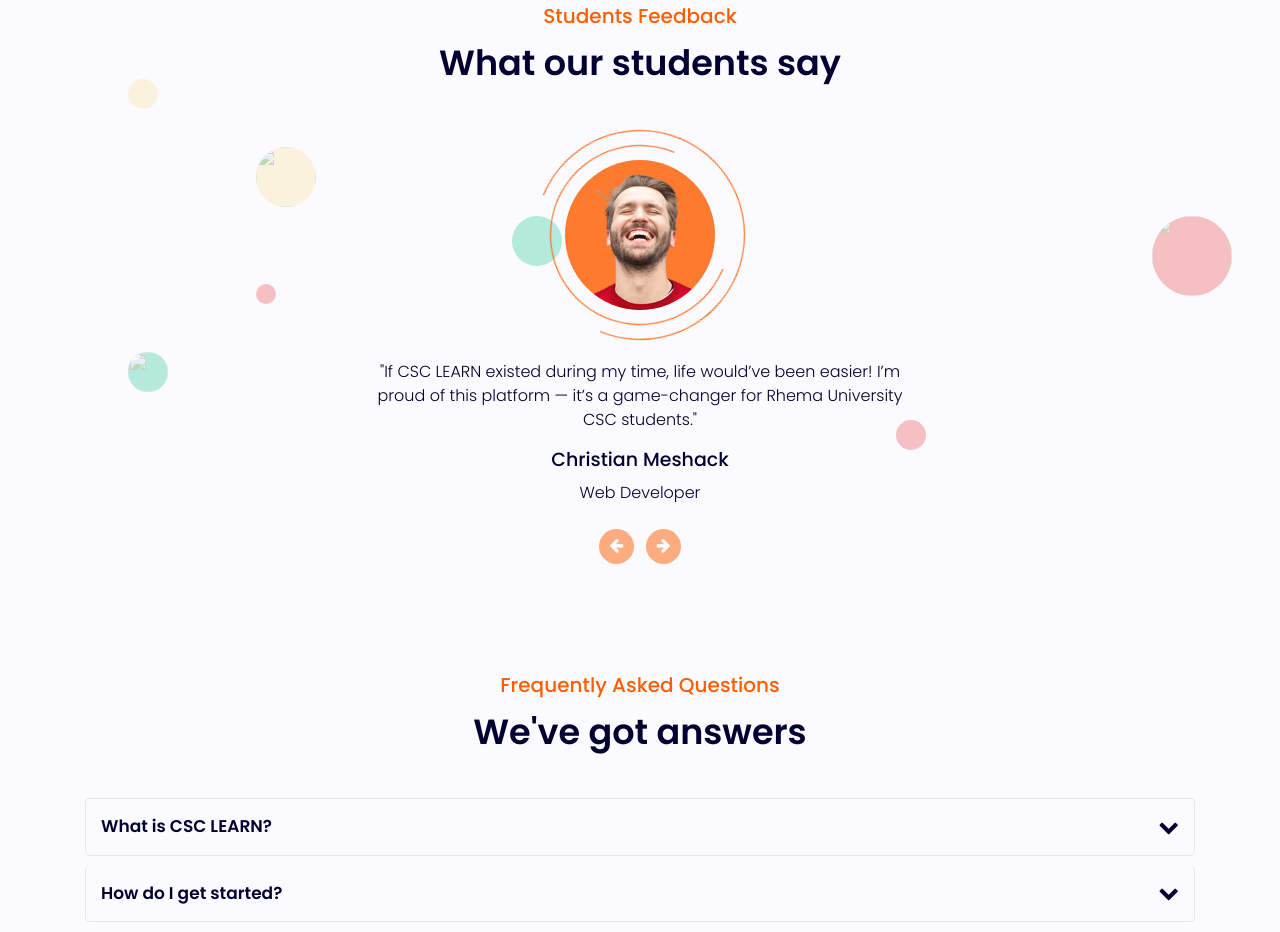
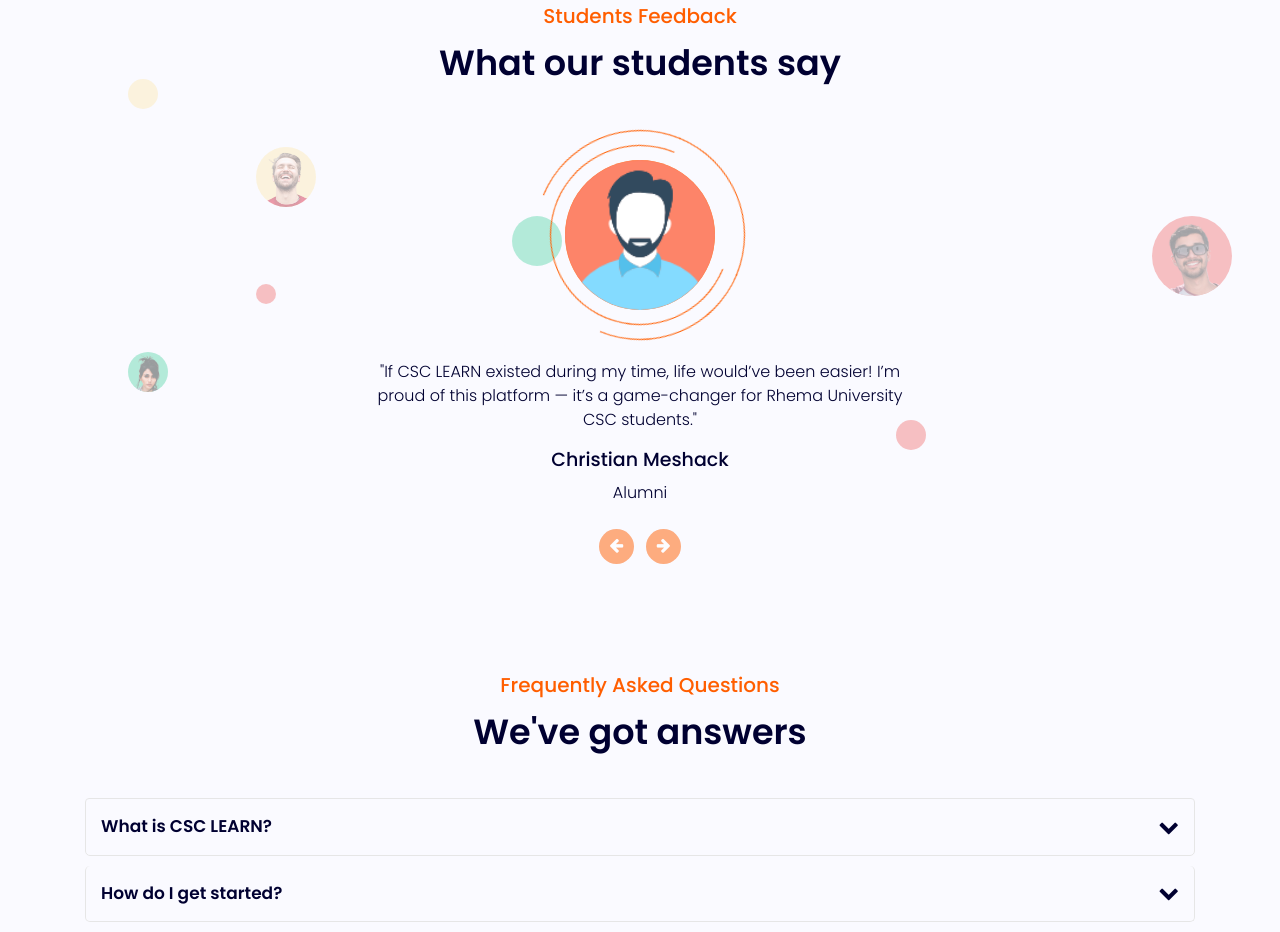
Before and after one commit to CodeMaestro-Chris/CSC-Learn, a website: page index.html in a window 1280 px wide. Shown: the part 3190-4122 px from the top of the page. Drawn offline with Linux system fonts and the light colour scheme; files whose address does not match are found by name.

Commit message:
A few images changed

```diff
--- a/index.html
+++ b/index.html
@@ -337,25 +337,25 @@
             </div>
             <div id="carouselOne" class="carousel slide text-center pointer-event" data-bs-ride="carousel">
               <div class="carousel-inner mb-4">
-                <div class="carousel-item" data-js-testimonials-img="./img/1(1).png">
+                <div class="carousel-item" data-js-testimonials-img="./img/1.png">
                   <div class="testimonials-item">
                     <p class="text-1">"If CSC LEARN existed during my time, life would’ve been easier! I’m proud of this platform — it’s a game-changer for Rhema University CSC students."</p>
                     <h3>Christian Meshack</h3>
-                    <p class="text-2">web developer</p>
+                    <p class="text-2">Alumni</p>
                   </div>
                 </div>
-                <div class="carousel-item" data-js-testimonials-img="./img/2.png">
+                <div class="carousel-item" data-js-testimonials-img="./img/1.png">
                   <div class="testimonials-item">
                     <p class="text-1">"I love how organized everything is on CSC LEARN. It’s easy to navigate and has helped me stay ahead in all my programming courses."</p>
-                    <h3>lorem ipsum</h3>
-                    <p class="text-2">web developer</p>
+                    <h3>Obinna Kelly</h3>
+                    <p class="text-2">Student</p>
                   </div>
                 </div>
-                <div class="carousel-item active" data-js-testimonials-img="./img/3.png">
+                <div class="carousel-item active" data-js-testimonials-img="./img/1.png">
                   <div class="testimonials-item">
                     <p class="text-1">"CSC LEARN has completely changed how I study. I now understand difficult topics faster, and having all our course materials in one place is just perfect!"</p>
-                    <h3>Lorem ipsum</h3>
-                    <p class="text-2">web developer</p>
+                    <h3>Akujobi Prince</h3>
+                    <p class="text-2">Student</p>
                   </div>
                 </div>
               </div>
```
